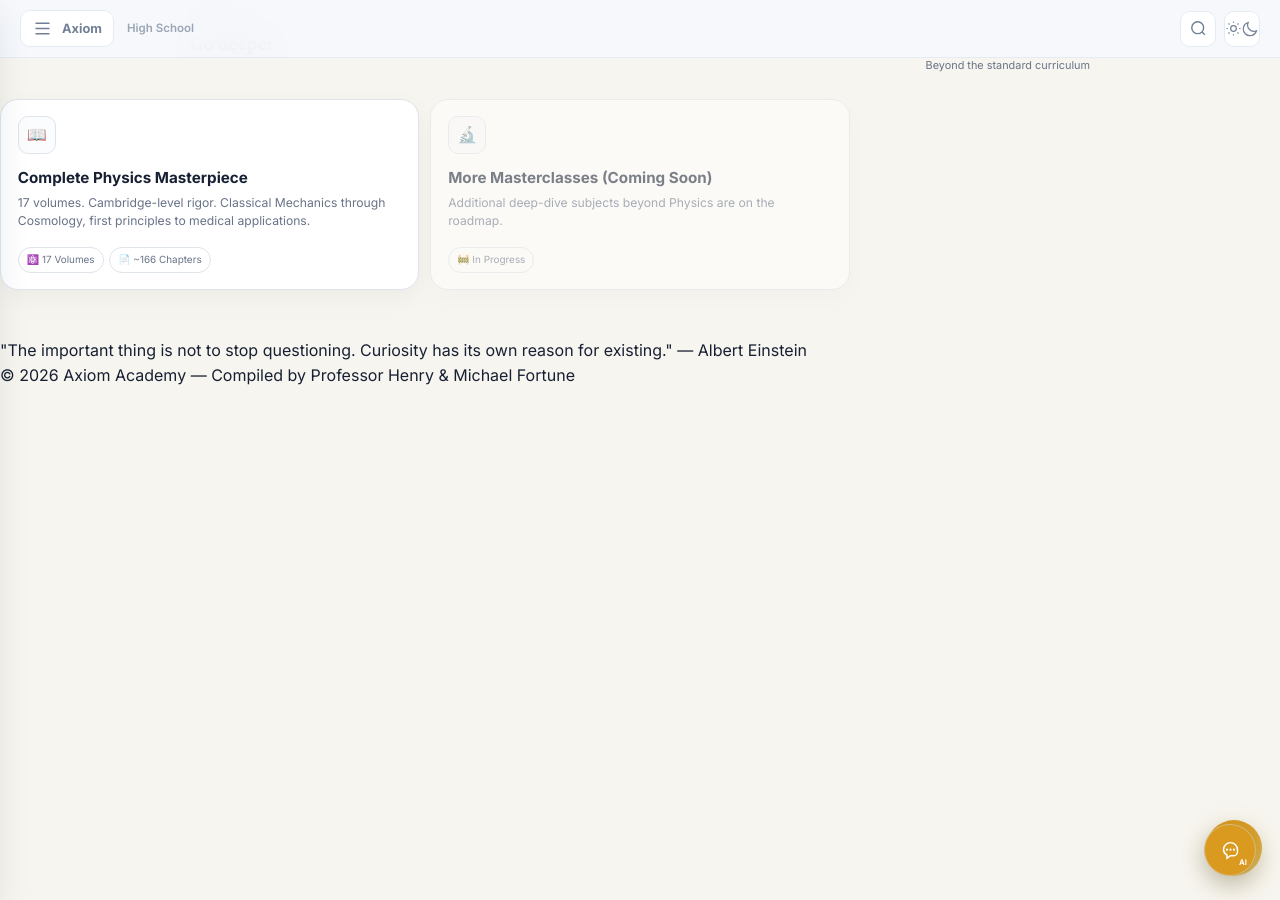
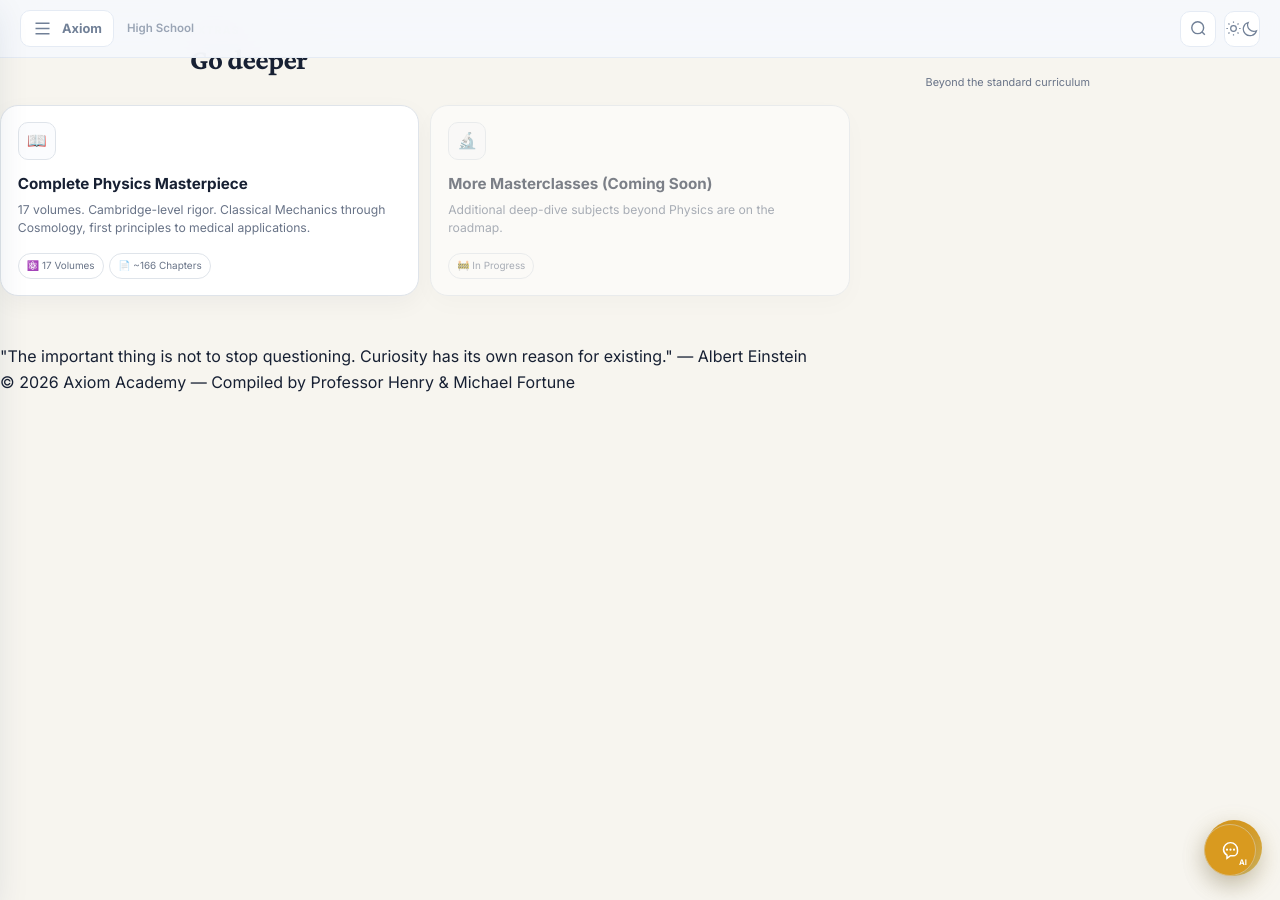
Before and after one commit to michaellegit28/axiom-academy, a Jekyll site: the page built from extras/index.md, in a window 1280 px wide. Built offline with Jekyll 4.4.1, drawn with Linux system fonts in a browser that asks for light colours.

Commit message:
Load compact page rhythm styles in app layout

```diff
--- a/_layouts/app.html
+++ b/_layouts/app.html
@@ -16,6 +16,7 @@
   <link rel="stylesheet" href="{{ site.baseurl }}/assets/css/app.css">
   <link rel="stylesheet" href="{{ site.baseurl }}/assets/css/premium.css">
   <link rel="stylesheet" href="{{ site.baseurl }}/assets/css/home-workspace.css">
+  <link rel="stylesheet" href="{{ site.baseurl }}/assets/css/page-rhythm.css">
   {% if page.math %}
   <script src="https://polyfill.io/v3/polyfill.min.js?features=es6"></script>
   <script id="MathJax-script" async src="https://cdn.jsdelivr.net/npm/mathjax@3/es5/tex-mml-chtml.js"></script>
```
